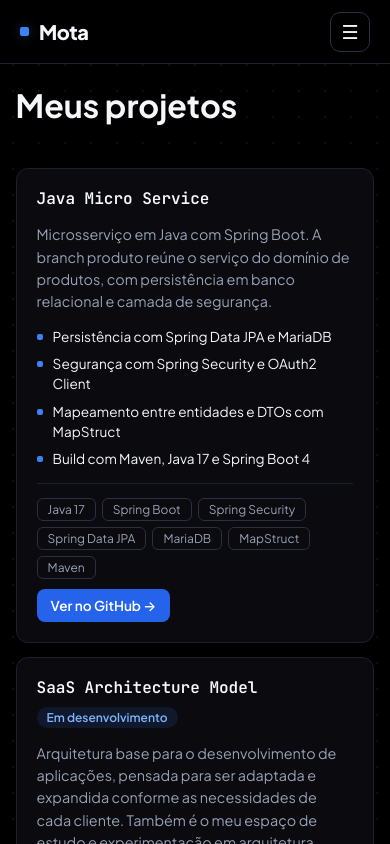
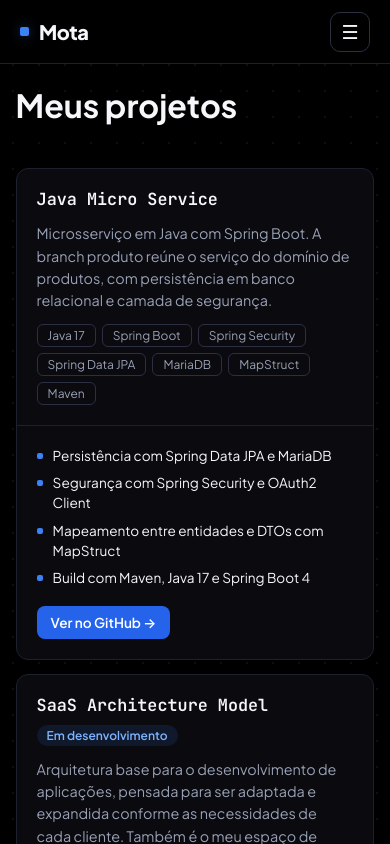
Before and after one commit to joaopedrosantanamotalol/portifolio-mota, a React (Vite) app: page /projetos in a window 390 px wide. Shown: the top 844 px of the page. Built offline with nearby package versions, Linux system fonts and the light colour scheme.

Commit message:
enviando dnv

```diff
--- a/src/pages/projetos/projetos.css
+++ b/src/pages/projetos/projetos.css
@@ -4,21 +4,19 @@
   padding-bottom: 8vh;
 }
 
-/* 3 mini cards lado a lado no desktop */
+/* um card por linha, cada um bem largo e baixo */
 .projetos-lista {
   margin-top: 5vh;
 
-  display: grid;
-  grid-template-columns: repeat(3, minmax(0, 1fr));
+  display: flex;
+  flex-direction: column;
   gap: 14px;
 }
 
+/* card em duas colunas: info à esquerda, destaques e botão à direita */
 .projeto-card {
-  display: flex;
-  flex-direction: column;
-  gap: 14px;
-
-  padding: 20px;
+  display: grid;
+  grid-template-columns: minmax(0, 1.2fr) minmax(0, 1fr);
 
   background: var(--superficie);
   border: 1px solid var(--borda);
@@ -37,11 +35,19 @@
   box-shadow: 0 0 36px -10px var(--acento-brilho);
 }
 
+/* coluna da esquerda */
+.projeto-info {
+  display: flex;
+  flex-direction: column;
+  gap: 12px;
+
+  padding: 22px 26px;
+}
+
 .projeto-topo {
   display: flex;
   flex-wrap: wrap;
   align-items: center;
-  justify-content: space-between;
   gap: 8px 12px;
 }
 
@@ -49,7 +55,7 @@
   margin: 0;
 
   font-family: var(--mono);
-  font-size: 1rem;
+  font-size: 1.05rem;
   font-weight: 600;
   line-height: 1.3;
   color: var(--texto);
@@ -74,6 +80,36 @@
   color: var(--texto-suave);
   font-size: 0.9rem;
   line-height: 1.55;
+}
+
+.projeto-tags {
+  margin-top: auto;
+
+  display: flex;
+  flex-wrap: wrap;
+  gap: 6px;
+}
+
+.projeto-tag {
+  padding: 3px 10px;
+
+  border: 1px solid var(--borda-forte);
+  border-radius: 6px;
+
+  color: var(--texto-suave);
+  font-size: 0.75rem;
+}
+
+/* coluna da direita */
+.projeto-lateral {
+  display: flex;
+  flex-direction: column;
+  justify-content: space-between;
+  gap: 18px;
+
+  padding: 22px 26px;
+
+  border-left: 1px solid var(--borda);
 }
 
 .projeto-destaques {
@@ -108,37 +144,9 @@
   border-radius: 2px;
 }
 
-/* tags à esquerda, botão à direita */
-.projeto-rodape {
-  margin-top: auto;
-  padding-top: 14px;
+.projeto-link {
+  align-self: flex-end;
 
-  display: flex;
-  flex-wrap: wrap;
-  align-items: center;
-  justify-content: space-between;
-  gap: 10px 12px;
-
-  border-top: 1px solid var(--borda);
-}
-
-.projeto-tags {
-  display: flex;
-  flex-wrap: wrap;
-  gap: 6px;
-}
-
-.projeto-tag {
-  padding: 3px 10px;
-
-  border: 1px solid var(--borda-forte);
-  border-radius: 6px;
-
-  color: var(--texto-suave);
-  font-size: 0.75rem;
-}
-
-.projeto-link {
   padding: 8px 14px;
 
   background-color: var(--acento-forte);
@@ -157,19 +165,23 @@
   background-color: var(--acento);
 }
 
-/* tablet: 2 colunas, e o terceiro card ocupa a linha toda (horizontal) */
-@media (max-width: 1000px) {
-  .projetos-lista {
-    grid-template-columns: repeat(2, minmax(0, 1fr));
+/* celular: as duas colunas empilham dentro do card */
+@media (max-width: 760px) {
+  .projeto-card {
+    grid-template-columns: 1fr;
   }
 
-  .projeto-card:last-child:nth-child(odd) {
-    grid-column: 1 / -1;
+  .projeto-info,
+  .projeto-lateral {
+    padding: 20px;
+  }
+
+  .projeto-lateral {
+    border-left: none;
+    border-top: 1px solid var(--borda);
+  }
+
+  .projeto-link {
+    align-self: flex-start;
   }
 }
-
-@media (max-width: 640px) {
-  .projetos-lista {
-    grid-template-columns: 1fr;
-  }
-}
--- a/src/pages/projetos/projetos.tsx
+++ b/src/pages/projetos/projetos.tsx
@@ -10,6 +10,7 @@ export default function Projetos() {
       <div className="projetos-lista">
         {projetos.map((projeto) => (
           <article className="projeto-card" key={projeto.id}>
+            <div className="projeto-info">
               <header className="projeto-topo">
                 <h2>{projeto.nome}</h2>
                 {projeto.status && (
@@ -19,13 +20,6 @@ export default function Projetos() {
 
               <p className="projeto-resumo">{projeto.resumo}</p>
 
-            <ul className="projeto-destaques">
-              {projeto.destaques.map((destaque) => (
-                <li key={destaque}>{destaque}</li>
-              ))}
-            </ul>
-
-            <footer className="projeto-rodape">
               <div className="projeto-tags">
                 {projeto.tecnologias.map((tecnologia) => (
                   <span className="projeto-tag" key={tecnologia}>
@@ -33,6 +27,14 @@ export default function Projetos() {
                   </span>
                 ))}
               </div>
+            </div>
+
+            <div className="projeto-lateral">
+              <ul className="projeto-destaques">
+                {projeto.destaques.map((destaque) => (
+                  <li key={destaque}>{destaque}</li>
+                ))}
+              </ul>
 
               <a
                 className="projeto-link"
@@ -42,7 +44,7 @@ export default function Projetos() {
               >
                 Ver no GitHub →
               </a>
-            </footer>
+            </div>
           </article>
         ))}
       </div>
```
Lines whose indentation alone changed are shown as unchanged.
